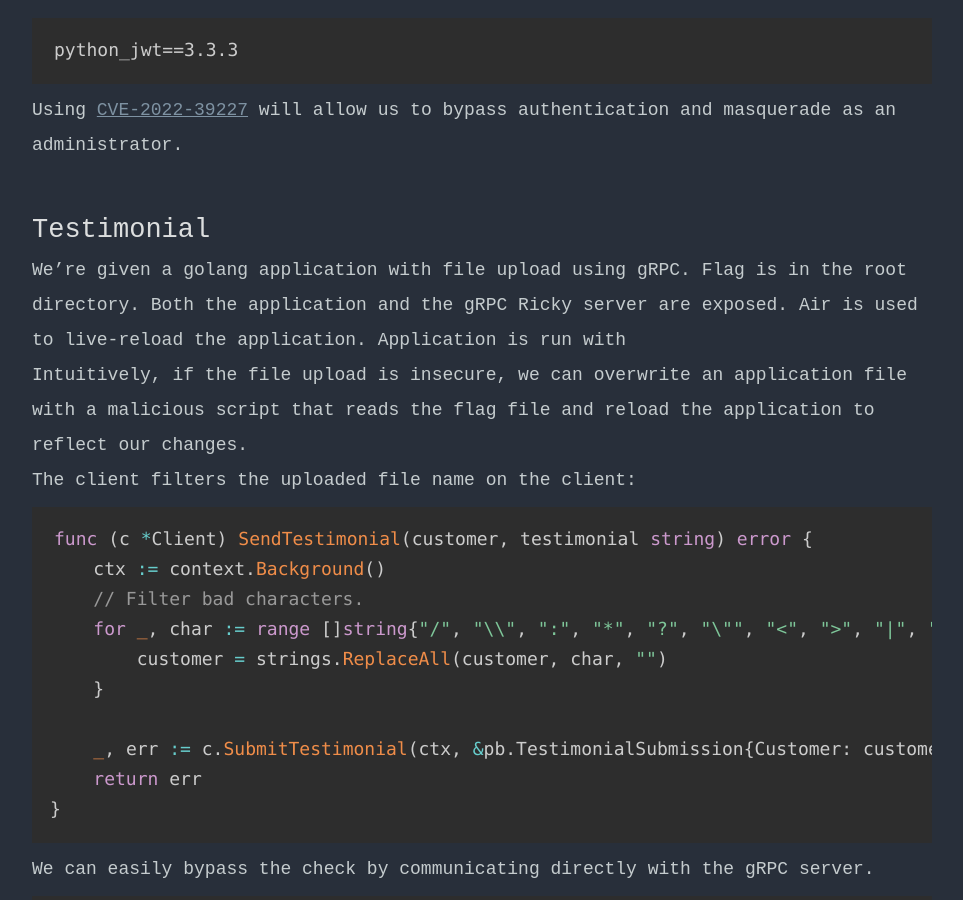
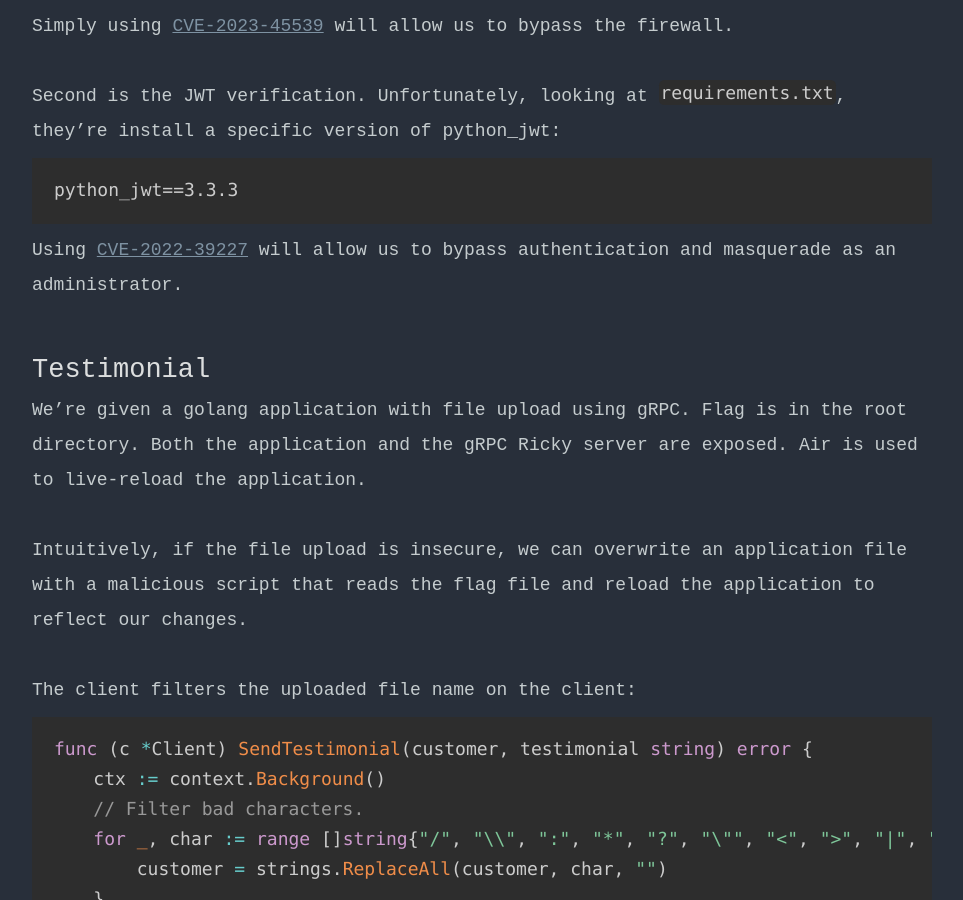
Before and after one commit to Iscaraca/Iscaraca.github.io, a Jekyll site: the page built from CTF Writeups/_posts/2024-03-15-htb-cyber-apoc-2024.md, in a window 1280 px wide and 900 px high, scrolled down 3265 px. Shown: the whole window, without its empty margins (158-1121 px from the left). Built offline with Jekyll 4.4.1, drawn with Linux system fonts in a browser that asks for light colours.

Commit message:
Fix formatting for HTB again x2

````diff
--- a/CTF Writeups/_posts/2024-03-15-htb-cyber-apoc-2024.md
+++ b/CTF Writeups/_posts/2024-03-15-htb-cyber-apoc-2024.md
@@ -38,6 +38,8 @@ t.merge(context, writer);
 template = writer.toString();
 ```
 
+<br>
+
 `context.put("name", "World");` is the key here. Exclusion of this line would make RCE a lot harder, but since we have this object in our context we can simply access the Java `Class` object through `.getClass()`. We can therefore inject:
 
 ```
@@ -65,6 +67,8 @@ We're given a Flask application through HAProxy. The flag is accessible through
 def flag():
     return jsonify({'message': current_app.config.get('FLAG')}), 200
 ```
+
+<br>
 
 The `authorize_roles` decorator is as shown:
 
@@ -94,6 +98,8 @@ def authorize_roles(roles):
 
 There are two things in our way.
 
+<br>
+
 Firstly, HAProxy here acts as a firewall and prevents all requests to the API.
 
 ```
@@ -112,6 +118,8 @@ RUN wget https://www.haproxy.org/download/2.8/src/haproxy-2.8.1.tar.gz
 
 Simply using [CVE-2023-45539](https://nvd.nist.gov/vuln/detail/CVE-2023-45539) will allow us to bypass the firewall.
 
+<br>
+
 Second is the JWT verification. Unfortunately, looking at `requirements.txt`, they're install a specific version of python_jwt:
 
 ```
@@ -124,9 +132,13 @@ Using [CVE-2022-39227](https://nvd.nist.gov/vuln/detail/CVE-2022-39227) will all
 
 ## Testimonial
 
-We're given a golang application with file upload using gRPC. Flag is in the root directory. Both the application and the gRPC Ricky server are exposed. Air is used to live-reload the application. Application is run with
+We're given a golang application with file upload using gRPC. Flag is in the root directory. Both the application and the gRPC Ricky server are exposed. Air is used to live-reload the application.
+
+<br>
 
 Intuitively, if the file upload is insecure, we can overwrite an application file with a malicious script that reads the flag file and reload the application to reflect our changes.
+
+<br>
 
 The client filters the uploaded file name on the client:
 
@@ -244,6 +256,8 @@ We now need to reload the application and submit a new testimonial, thereby call
 include_ext = ["tpl", "tmpl", "templ", "html"]
 ```
 
+<br>
+
 All we need to do is create a new file with one of these extensions and we can retrieve the flag.
 
 <br>
@@ -252,6 +266,8 @@ All we need to do is create a new file with one of these extensions and we can r
 
 I had no time to solve this one, but I took a quick look at the challenge. It uses a vulnerable version of `py-memcached` to store the session cookie, which uses unsafe pickle deserialization methods. I tried a few encoding methods to upload a simple payload during the last few hours of the CTF, but none of them worked.
 
+<br>
+
 After the CTF, I read a few writeups and apparently octal works. Unfortunate.
 
 {% endraw %}
````
